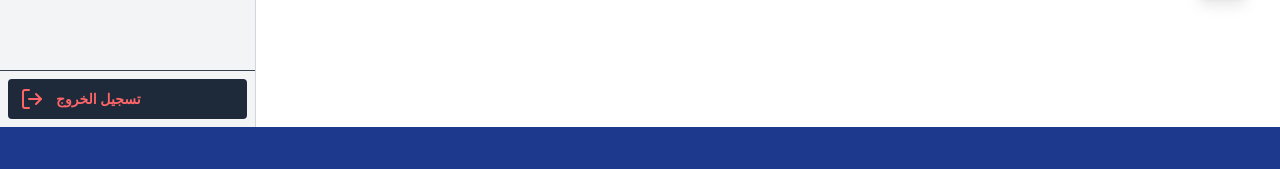
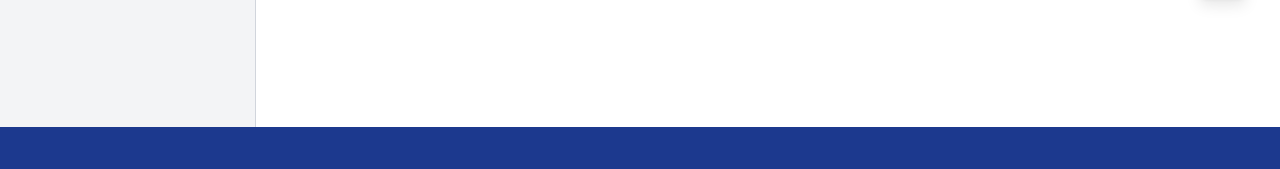
Before and after one commit to 3b3zeem/Rose-Smile-FE, a React (Vite) app: page /admin-dashboard in a window 1280 px wide. Shown: the part 770-939 px from the top of the page. Built offline with nearby package versions, Linux system fonts and the light colour scheme; no server answers; sample sign-in values are in the browser's storage.

Commit message:
removed the Logout from the sid bar as it is already in the nav bar

```diff
--- a/src/dashboard/components/Sidebar/Sidebar.jsx
+++ b/src/dashboard/components/Sidebar/Sidebar.jsx
@@ -5,9 +5,7 @@ import {
   Tag,
   Briefcase,
   Layers,
-  LogOut,
   Menu,
-  X,
   Stethoscope,
   FileText,
   Megaphone,
@@ -124,15 +122,6 @@ const Sidebar = () => {
             </>
           )}
         </nav>
-
-        <div className="p-2 border-t border-gray-700">
-          <SidebarItem
-            icon={<LogOut />}
-            label="تسجيل الخروج"
-            isOpen={isOpen}
-            className="text-red-400 hover:text-red-600"
-          />
-        </div>
       </div>
     </>
   );
```
